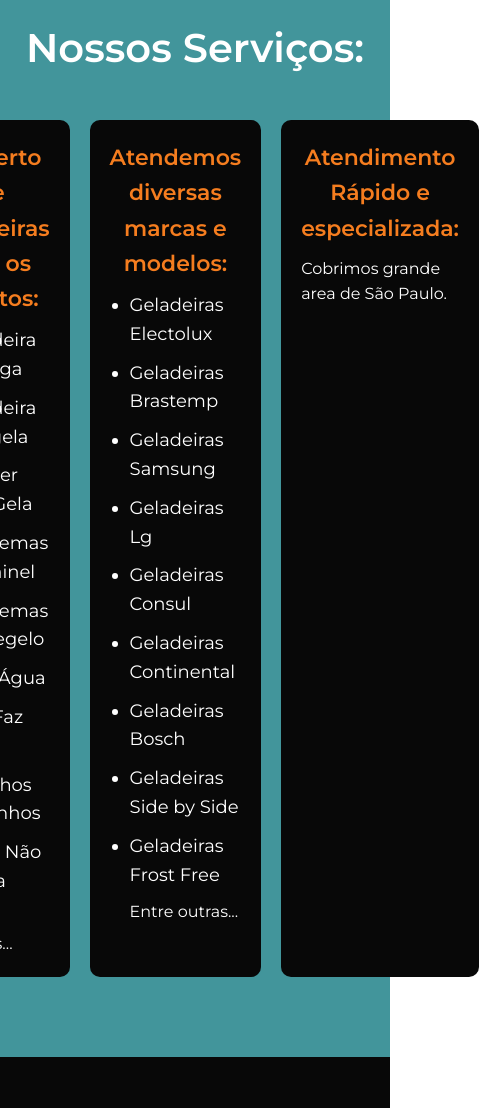
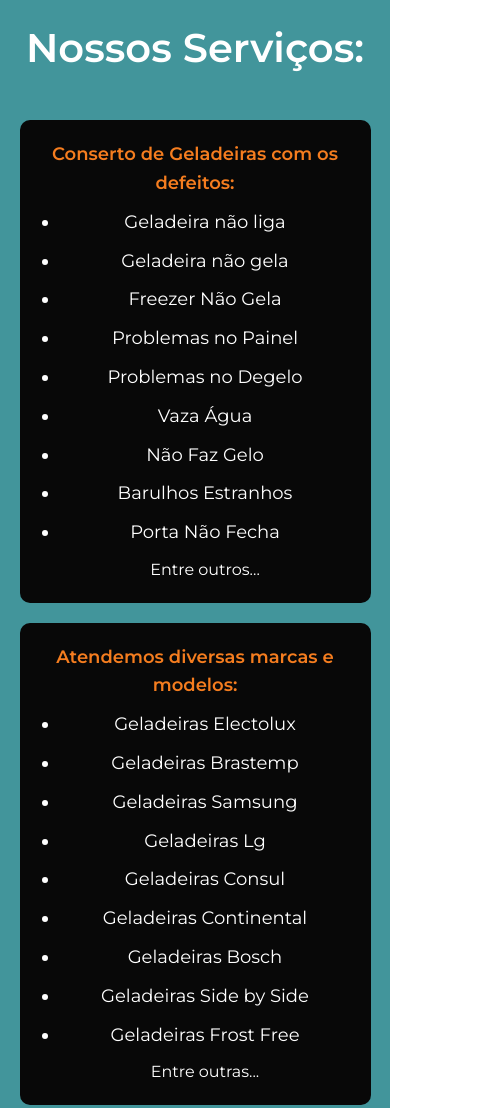
Before and after one commit to MaduMts/Projeto_I9Electro_Geladeiras, a plain HTML site: page index.html in a window 390 px wide. Shown: the part 1580-2688 px from the top of the page, 479 px wide, since content can reach past the window. Drawn offline with Linux system fonts and the light colour scheme.

Commit message:
Update styles.css

```diff
--- a/styles.css
+++ b/styles.css
@@ -193,6 +193,23 @@ header nav ul li a:hover {
     font-size: 22px;
 }
 
+/* Media query para telas menores */
+@media (max-width: 768px) {
+    .servico-lista {
+        flex-direction: column; /* Coloca os itens um embaixo do outro */
+        align-items: center; /* Centraliza os itens */
+    }
+
+    .servico-item {
+        max-width: 100%; /* Garante que os itens ocupem 100% da largura em telas menores */
+        text-align: center; /* Centraliza o conteúdo em telas pequenas */
+    }
+
+    .servico-item h3 {
+        font-size: 18px; /* Reduz o tamanho da fonte do h3 em telas menores */
+    }
+}
+
 .servico-item ul {
     list-style-position: outside; /* Posições dos pontos fora do texto */
     padding-left: 20px; /* Adiciona espaço à esquerda da lista */
```
